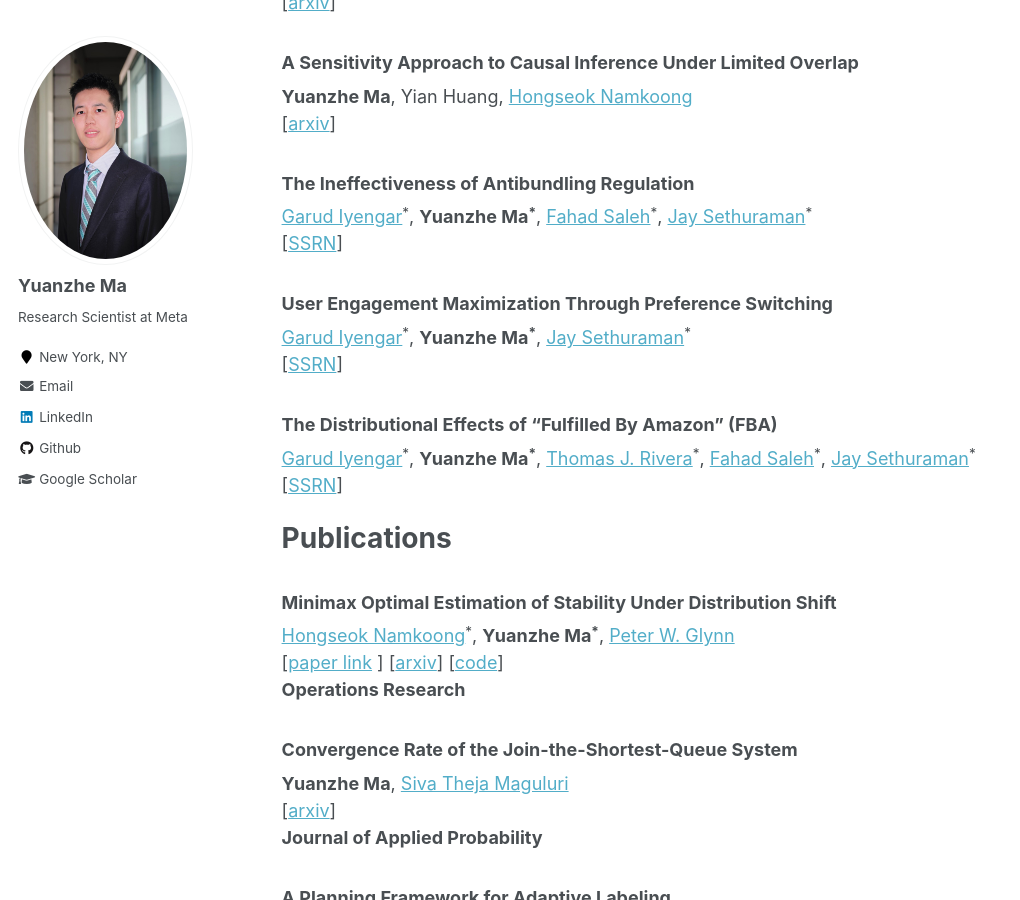
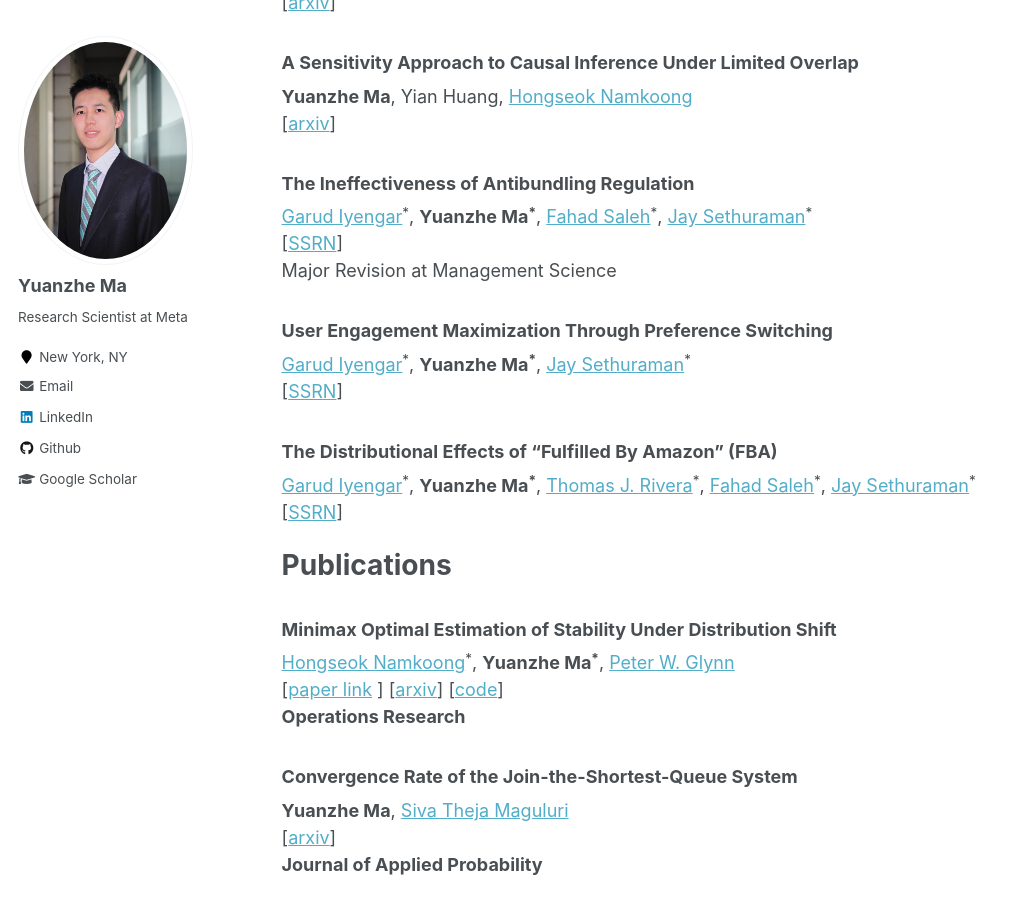
Before and after one commit to yuanzhe-ma/yuanzhe-ma.github.io, a Jekyll site: the page built from _pages/about.md, in a window 1280 px wide and 900 px high, scrolled down 743 px. Shown: the whole window, without its empty margins (0-1020 px from the left). Built offline with Jekyll 4.4.1, drawn with Linux system fonts in a browser that asks for light colours.

Commit message:
update
update

```diff
--- a/_pages/about.md
+++ b/_pages/about.md
@@ -34,6 +34,7 @@ Here are my [Semantic](https://www.semanticscholar.org/author/Yuanzhe-Ma/2144051
 [Garud Iyengar](http://www.columbia.edu/~gi10/)<sup>*</sup>, **Yuanzhe Ma<sup>*</sup>**, [Fahad Saleh](https://www.fahadsaleh.com/)<sup>*</sup>,
 [Jay Sethuraman](https://www.engineering.columbia.edu/faculty-staff/directory/jay-sethuraman)<sup>*</sup>
 \[[SSRN](https://ssrn.com/abstract=5614773)\]
+<br>Major Revision at Management Science
 
 
 ### **User Engagement Maximization Through Preference Switching**
```
